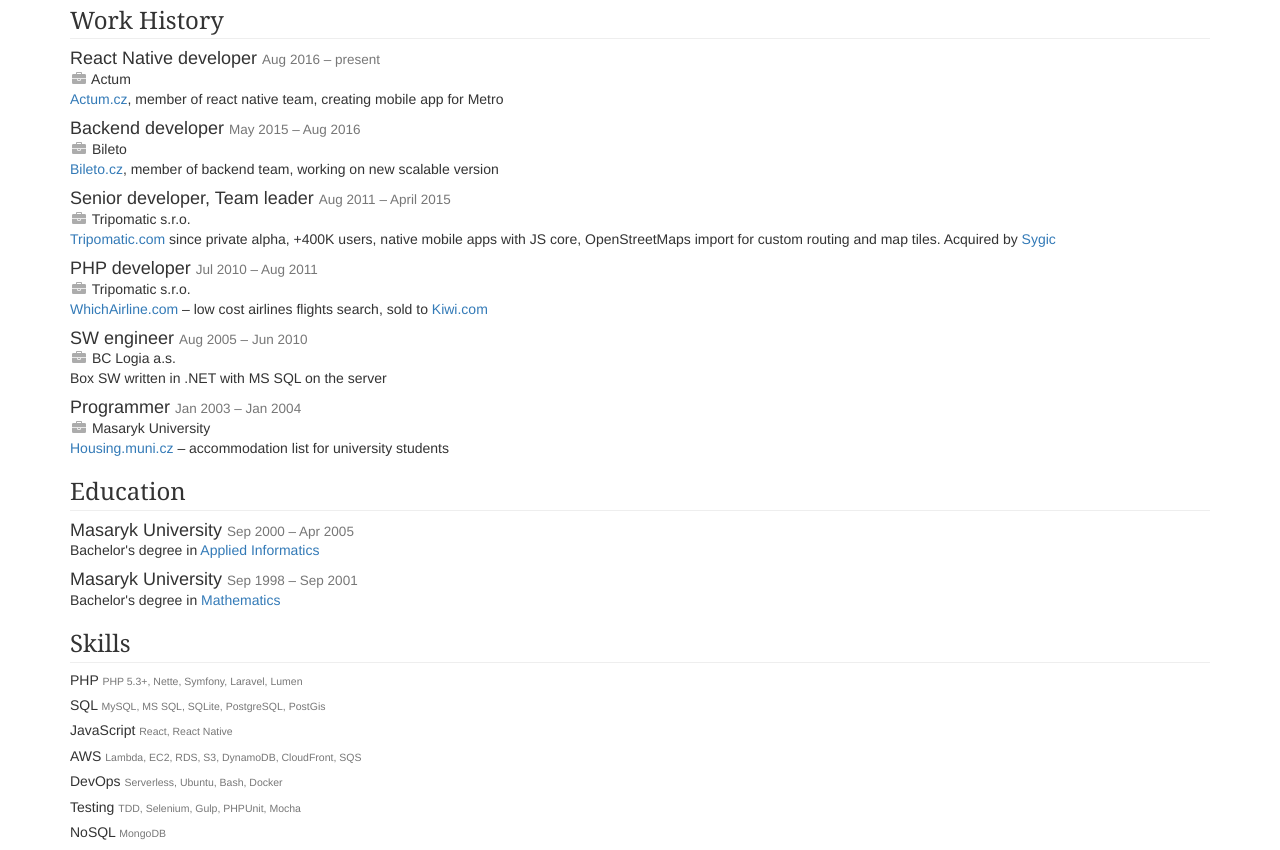
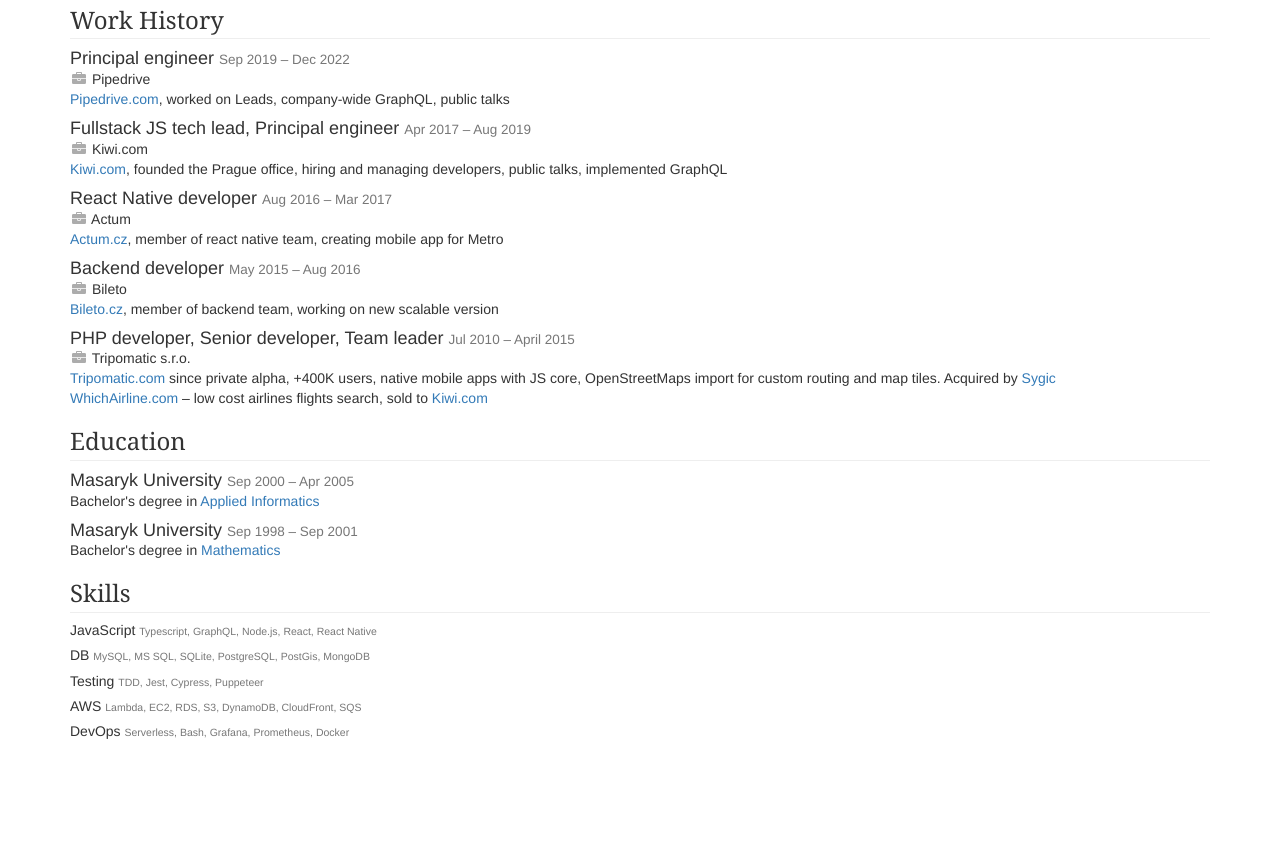
Before and after one commit to michalsanger/CV, a plain HTML site: page index.html in a window 1280 px wide. Shown: the part 203-1053 px from the top of the page. After the commit the page ends 953 px from the top, so only its background shows below. Drawn offline with nearby package versions, Linux system fonts and the light colour scheme.

Commit message:
Version 2022

```diff
--- a/index.html
+++ b/index.html
@@ -65,13 +65,22 @@
           <i class="fa fa-phone fa-fw"></i> +420 777 576287
         </div>
         <div>
-          <i class="fa fa-github-alt fa-fw"></i> <a href="https://github.com/michalsanger">github.com/michalsanger</a> |
-          <i class="fa fa-twitter fa-fw"></i> <a href="https://twitter.com/sanger_foodblog/">twitter.com/sanger_foodblog/</a>
+          <i class="fa fa-github-alt fa-fw"></i> <a href="https://github.com/michalsanger">github.com/michalsanger</a>
         </div>
       </div>
 
       <h2 class="h3">Work History</h2>
-      <h3 class="h4">React Native developer <small>Aug 2016 &ndash; present</small></h3>
+      <h3 class="h4">Principal engineer <small>Sep 2019 &ndash; Dec 2022</small></h3>
+      <ul>
+        <li><i class="fa fa-briefcase fa-fw"></i> Pipedrive</li>
+        <li><a href="http://www.pipedrive.com/">Pipedrive.com</a>, worked on Leads, company-wide GraphQL, public talks</li>
+      </ul>
+      <h3 class="h4">Fullstack JS tech lead, Principal engineer <small>Apr 2017 &ndash; Aug 2019</small></h3>
+      <ul>
+        <li><i class="fa fa-briefcase fa-fw"></i> Kiwi.com</li>
+        <li><a href="http://www.kiwi.com/">Kiwi.com</a>, founded the Prague office, hiring and managing developers, public talks, implemented GraphQL</li>
+      </ul>
+      <h3 class="h4">React Native developer <small>Aug 2016 &ndash; Mar 2017</small></h3>
       <ul>
         <li><i class="fa fa-briefcase fa-fw"></i> Actum</li>
         <li><a href="http://www.actum.cz/">Actum.cz</a>, member of react native team, creating mobile app for Metro</li>
@@ -83,28 +92,11 @@
         <li><a href="http://www.bileto.cz/">Bileto.cz</a>, member of backend team, working on new scalable version</li>
       </ul>
 
-      <h3 class="h4">Senior developer, Team leader <small>Aug 2011 &ndash; April 2015</small></h3>
+      <h3 class="h4">PHP developer, Senior developer, Team leader <small>Jul 2010 &ndash; April 2015</small></h3>
       <ul>
         <li><i class="fa fa-briefcase fa-fw"></i> Tripomatic s.r.o.</li>
         <li><a href="http://www.tripomatic.com/">Tripomatic.com</a> since private alpha, +400K users, native mobile apps with JS core, OpenStreetMaps import for custom routing and map tiles. Acquired by <a href="https://www.sygic.com">Sygic</a></li>
-      </ul>
-
-      <h3 class="h4">PHP developer <small>Jul 2010 &ndash; Aug 2011</small></h3>
-      <ul>
-        <li><i class="fa fa-briefcase fa-fw"></i> Tripomatic s.r.o.</li>
         <li><a href="http://www.whichairline.com/">WhichAirline.com</a> &ndash; low cost airlines flights search, sold to <a href="https://www.kiwi.com">Kiwi.com</a></li>
-      </ul>
-
-      <h3 class="h4">SW engineer <small>Aug 2005 &ndash; Jun 2010</small></h3>
-      <ul>
-        <li><i class="fa fa-briefcase fa-fw"></i> BC Logia a.s.</li>
-        <li>Box SW written in .NET with MS SQL on the server</li>
-      </ul>
-
-      <h3 class="h4">Programmer <small>Jan 2003 &ndash; Jan 2004</small></h3>
-      <ul>
-        <li><i class="fa fa-briefcase fa-fw"></i> Masaryk University</li>
-        <li><a href="http://housing.muni.cz">Housing.muni.cz</a> &ndash; accommodation list for university students</li>
       </ul>
 
       <h2 class="h3">Education</h2>
@@ -119,19 +111,15 @@
       </ul>
 
       <h2 class="h3">Skills</h2>
-      <h3 class="h5">PHP <small>PHP 5.3+, Nette, Symfony, Laravel, Lumen</small></h3>
+      <h3 class="h5">JavaScript <small>Typescript, GraphQL, Node.js, React, React Native</small></h3>
 
-      <h3 class="h5">SQL <small>MySQL, MS SQL, SQLite, PostgreSQL, PostGis</small></h3>
+      <h3 class="h5">DB <small>MySQL, MS SQL, SQLite, PostgreSQL, PostGis, MongoDB</small></h3>
 
-      <h3 class="h5">JavaScript <small>React, React Native</small></h3>
+      <h3 class="h5">Testing <small>TDD, Jest, Cypress, Puppeteer</small></h3>
 
       <h3 class="h5">AWS <small>Lambda, EC2, RDS, S3, DynamoDB, CloudFront, SQS</small></h3>
 
-      <h3 class="h5">DevOps <small>Serverless, Ubuntu, Bash, Docker</small></h3>
-
-      <h3 class="h5">Testing <small>TDD, Selenium, Gulp, PHPUnit, Mocha</small></h3>
-
-      <h3 class="h5">NoSQL <small>MongoDB</small></h3>
+      <h3 class="h5">DevOps <small>Serverless, Bash, Grafana, Prometheus, Docker</small></h3>
 
     </div> <!-- /container -->
 
```
